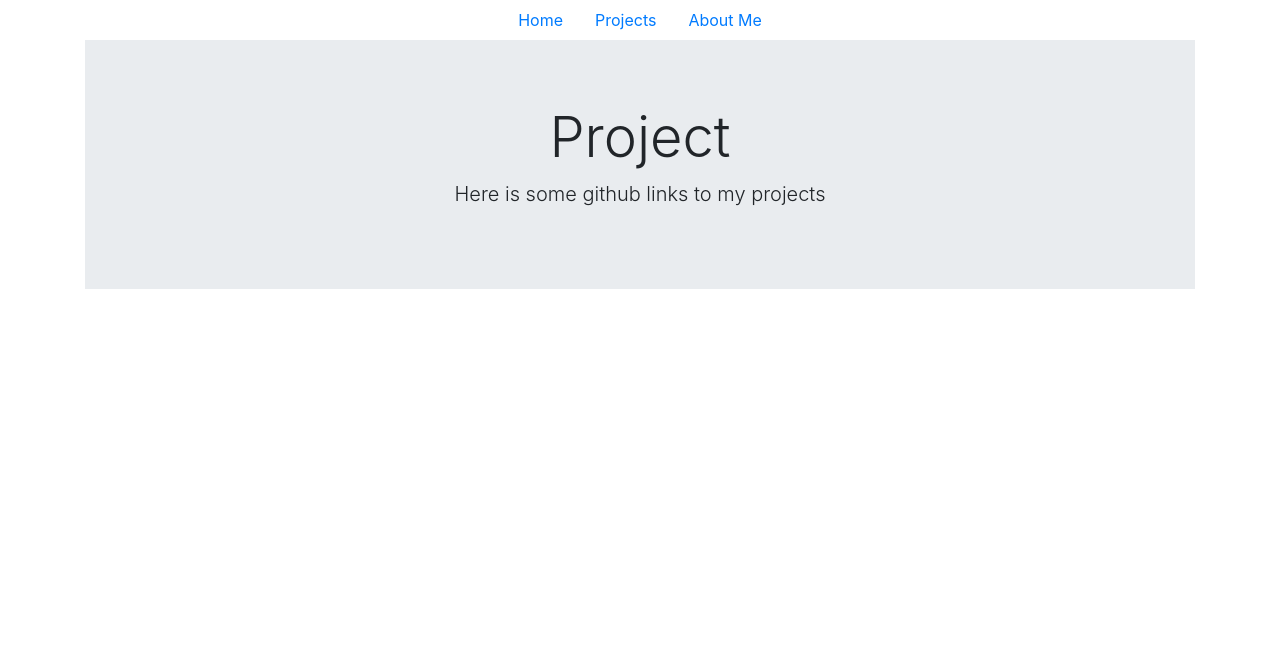
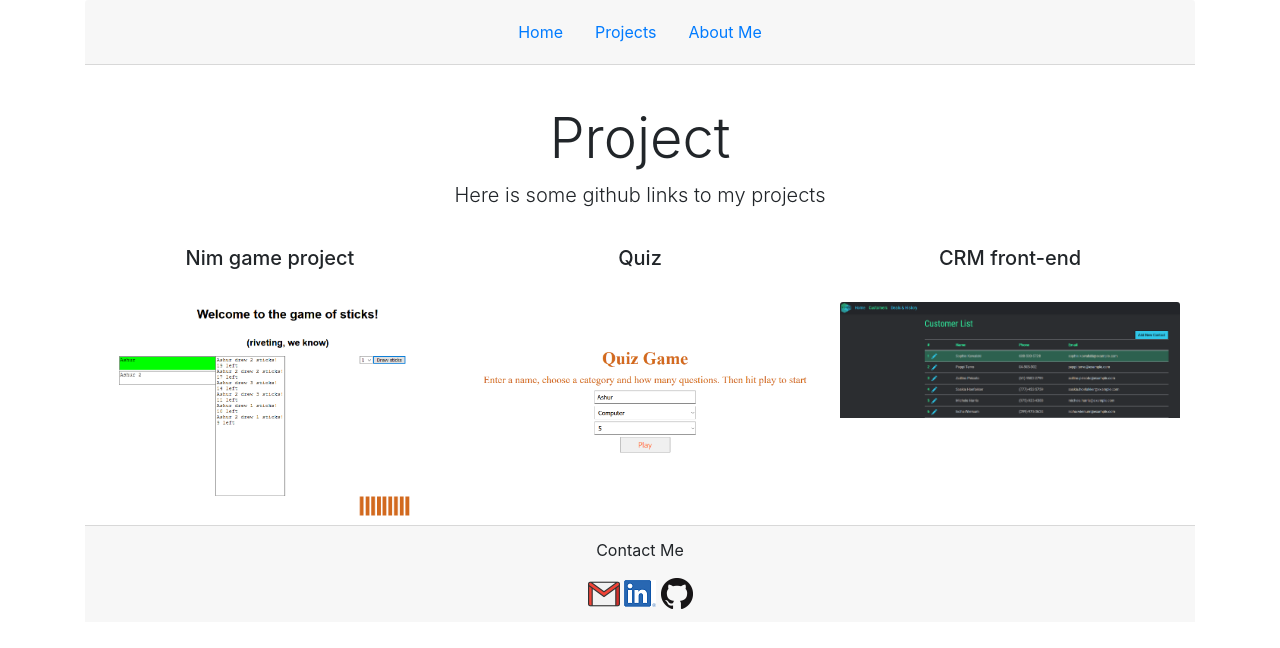
Before and after one commit to AshurW/javascript2-cvportfolio, a plain HTML site: page index.html in a window 1280 px wide. Both pictures are taken after a click on the link "Projects". Drawn offline with nearby package versions, Linux system fonts and the light colour scheme.

Commit message:
Pretty much finished with layout

```diff
--- a/index.html
+++ b/index.html
@@ -14,6 +14,8 @@
 
 <body>
     <div class="container">
+        <div class="card-header">
+
             <ul class="nav justify-content-center">
                 <li class="nav-item">
                     <a class="nav-link" id="homeLink" href="#">Home</a>
@@ -25,11 +27,14 @@
                     <a class="nav-link" id="aboutLink" href="#">About Me</a>
                 </li>
             </ul>
+        </div>
 
-        <div id="home" class="jumbotron jumbotron-fluid align-item-end text-center">
+        <div class="card-body">
+            <!-- Home div block -->
+            <div id="home" class="container align-item-end text-center">
                 <div class="container">
                     <h1 class="display-4">Ashur Warda</h1>
-                <p class="lead">Studying to become a full-stack web developer in Nackademin
+                    <p class="lead">A full-stack web developer
                     </p>
                 </div>
                 <a href="#"></a>
@@ -38,34 +43,73 @@
                         <div class="card-body">
                             <h5 class="card-title">My Project</h5>
                         </div>
-                    <img src="img/coding.jpg" class="card-img-top" alt="...">
+                        <img src="img/coding.jpg" class="card-img-top" alt="just a image of code">
                     </div>
                     <div class="card">
-                    <img src="..." class="card-img-top" alt="...">
                         <div class="card-body">
                             <h5 class="card-title">About Me</h5>
+                        </div>
+                        <img src="..." class="card-img-top" alt="...">
                     </div>
                 </div>
             </div>
         </div>
 
-        <div id="project" class="jumbotron jumbotron-fluid align-item-end text-center">
+        <!-- Project div block -->
+        <div id="project" class="align-item-end text-center">
             <div class="container">
                 <h1 class="display-4">Project</h1>
                 <p class="lead">Here is some github links to my projects
                 </p>
             </div>
+            <div class="container">
+                <div class="row">
+                    <div class="col-lg-4 col-md-6">
+                        <div class="card-body">
+                            <h5 class="card-title">Nim game project</h5>
+                            <a href="https://github.com/Tabben/NimGroup8.git" class="stretched-link"></a>
+                        </div>
+                        <img src="img/nimgamepic.png" class="card-img-top" alt="image of my nim game group project">
+                    </div>
+                    <div class="col-lg-4 col-md-6">
+                        <div class="card-body">
+                            <h5 class="card-title">Quiz</h5>
+                            <a href="https://github.com/AshurW/Javascript1-Quiz-App.git" class="stretched-link"></a>
+                        </div>
+                        <img src="img/quizegamepic.png" class="card-img-top" alt="image of my quiz game">
+                    </div>
+                    <div class="col-lg-4 col-md-6">
+                        <div class="card-body">
+                            <h5 class="card-title">CRM front-end</h5>
+                            <a href="https://github.com/Spektrus/CRM-Grupp-F.git" class="stretched-link"></a>
+                        </div>
+                        <img src="img/crmpic.png" class="card-img-top" alt="image of crm group project">
+                    </div>
+                </div>
+            </div>
         </div>
 
-        <div id="about" class="jumbotron jumbotron-fluid align-item-end text-center">
+        <!-- About Me div block -->
+        <div id="about" class="align-item-end text-center">
             <div class="container">
-                <h1 class="display-4">Ashur Warda</h1>
-                <p class="lead">I have always like fiddling with technolige and lear new stuff
+                <h1 class="display-4">Hi</h1>
+                <p class="lead">My name is Ashur Warda and I have just started focusing on becoming a fullstack web
+                    developer
                 </p>
             </div>
 
         </div>
 
+        <div class="card-footer text-center ">
+            <div class="container">
+                <p>Contact Me</p>
+                <a href="mailto:ashurw@gmail.com"><img src="img/gmail32.png" alt="Link to my gmail"></a>
+                <a href="https://www.linkedin.com/in/ashur-warda-a89055193"><img src="img/LI-In-Bug.png" alt="Link to my LinkedIn"></a>
+                <a href="https://github.com/AshurW"><img src="img/GitHub-Mark-32px.png" alt="Link to my github"></a>
+            </div>
+        </div>
+
+        <!-- script tags -->
         <script src="https://code.jquery.com/jquery-3.3.1.slim.min.js"
             integrity="sha384-q8i/X+965DzO0rT7abK41JStQIAqVgRVzpbzo5smXKp4YfRvH+8abtTE1Pi6jizo"
             crossorigin="anonymous"></script>
```
Also changed, not shown: img/GitHub-Mark-32px.png (added), img/GitHub-Mark-64px.png (added), img/LI-In-Bug.png (added), img/crmpic.png (added), img/gmail32.png (added), img/gmail64.png (added), img/nimgamepic.png (added), img/quizegamepic.png (added). Lines whose indentation alone changed are shown as unchanged.
